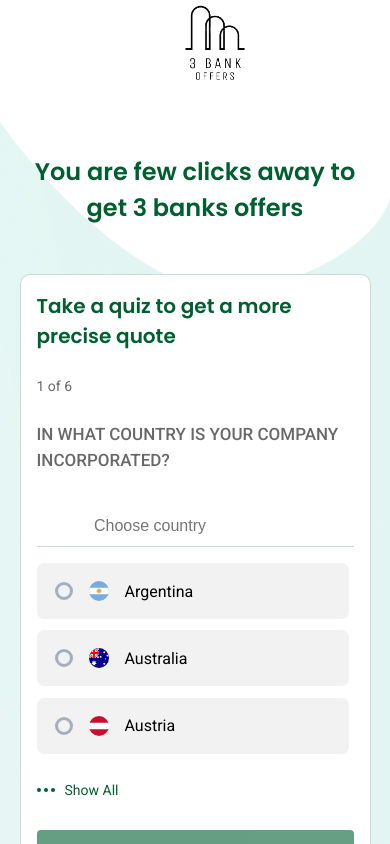
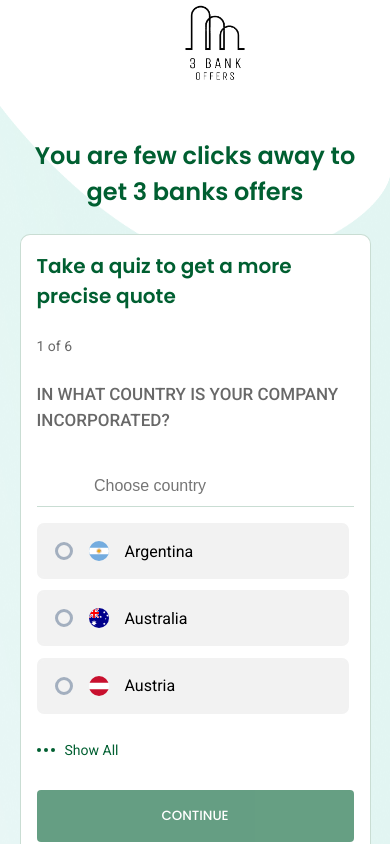
Before and after one commit to SameerRifat/3banksoffer, a Next.js app: page /get-offers in a window 390 px wide. Shown: the top 844 px of the page. Built offline with nearby package versions, Linux system fonts and the light colour scheme; some icons are missing; what google-libphonenumber would draw is missing.

Commit message:
margin fixes

```diff
--- a/components/get-offers/getOffers.module.scss
+++ b/components/get-offers/getOffers.module.scss
@@ -242,10 +242,15 @@
 }
 
 @media (max-width: 600px) {
+    .parent_container{
+        margin-top: 1rem;
+        margin-bottom: 4rem;
+    }
     .get_offers_card {
         padding: 1.5rem;
         border-radius: 10px;
-        margin-top: 3rem;
+        margin-top: 1.5rem;
+        margin-bottom: 1.5rem;
     }
 
     .options {
@@ -260,6 +265,9 @@
                 min-height: 13px;
             }
         }
+    }
+    .description {
+        font-size: 1rem;
     }
 }
 
@@ -279,8 +287,3 @@
         }
     }
 }
-@media (max-width: 300px) {
-    .description {
-        font-size: 1rem;
-    }
-}
```
